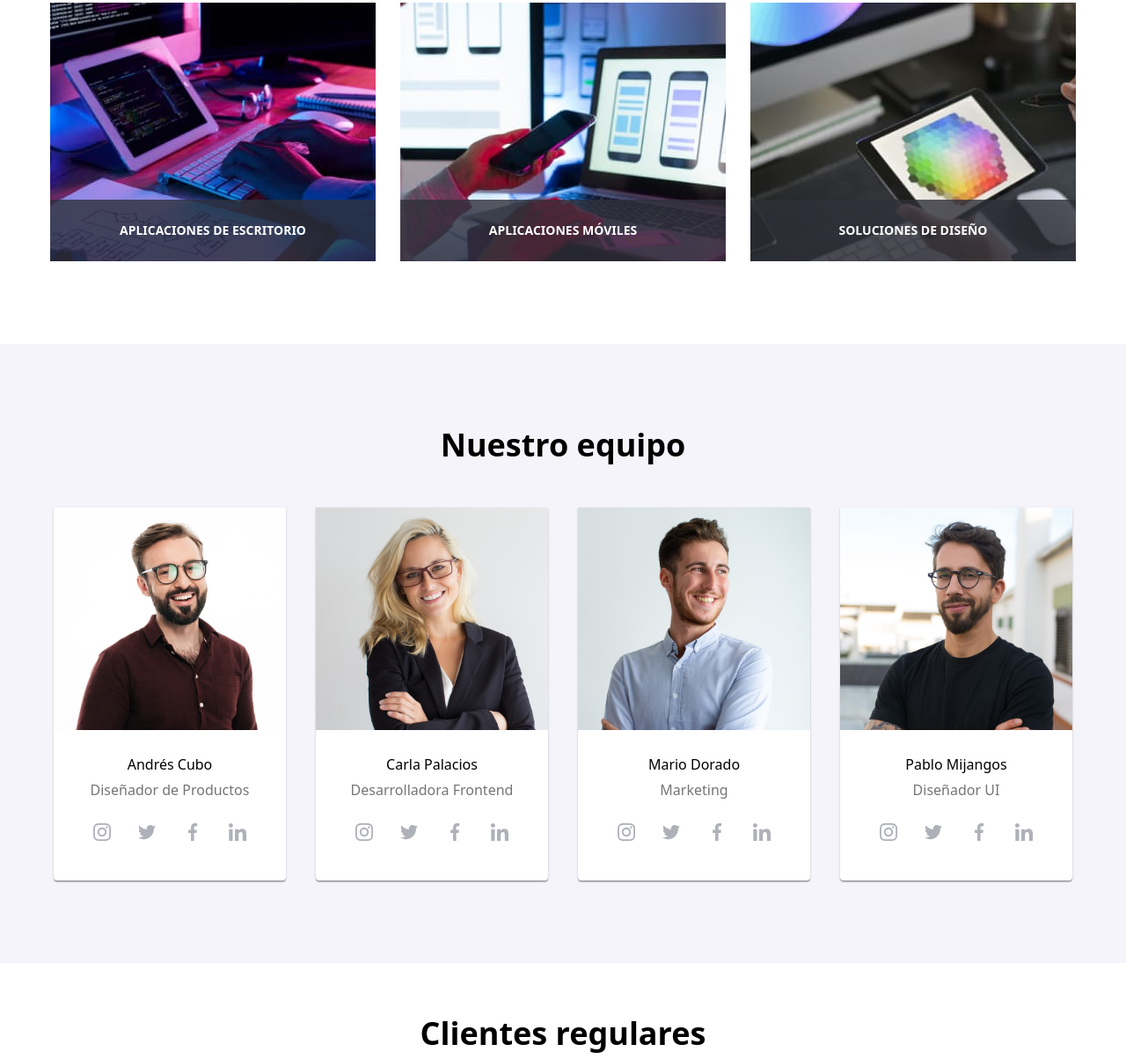
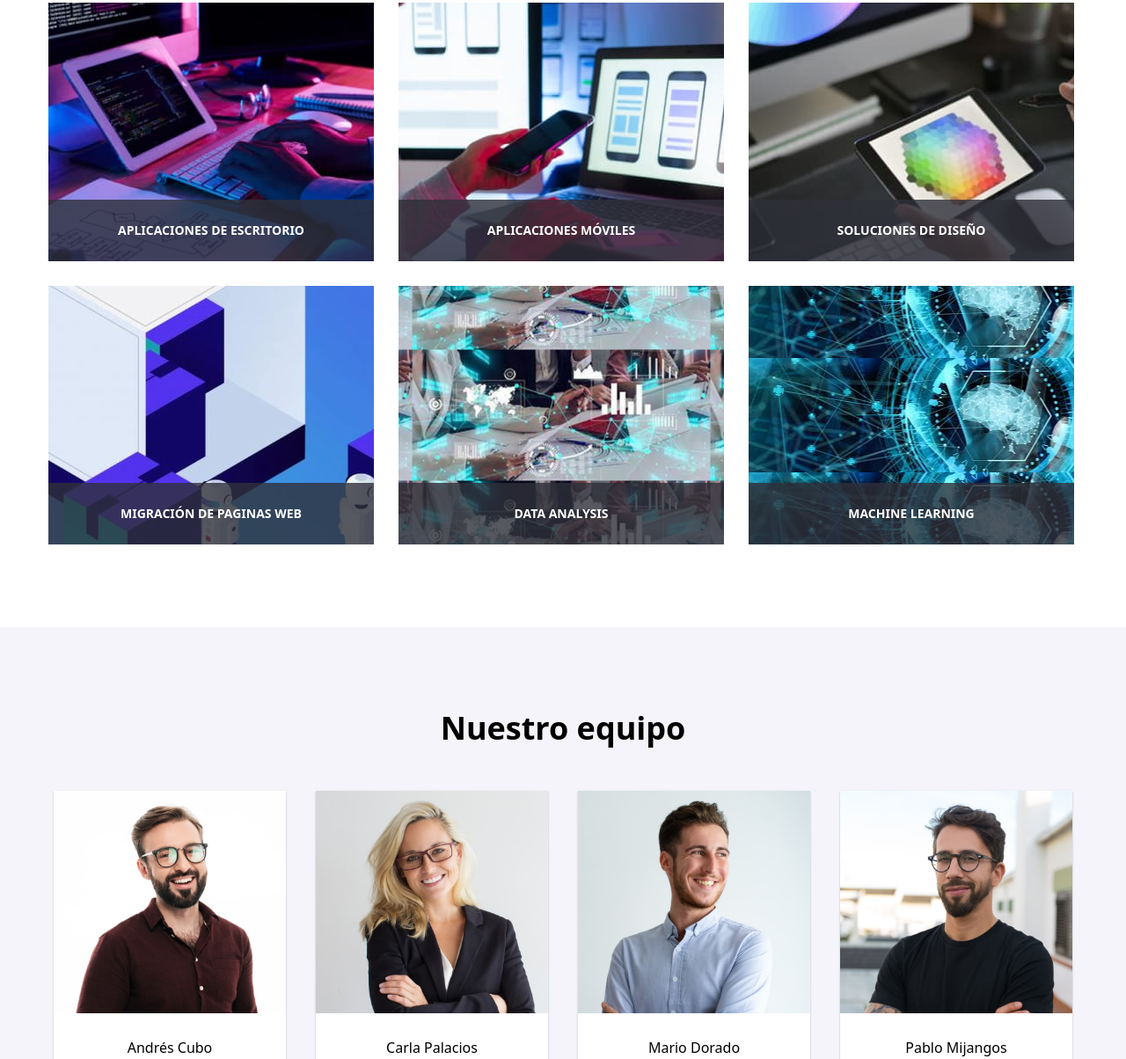
Before and after one commit to Jacksondg712/Company, a plain HTML site: page index.html in a window 1280 px wide. Shown: the part 1277-2481 px from the top of the page at 88% size. Drawn offline with nearby package versions, Linux system fonts and the light colour scheme.

Commit message:
T1
primera tarea

```diff
--- a/CSS/styles.css
+++ b/CSS/styles.css
@@ -578,6 +578,34 @@ button:focus{
     align-items: flex-end;
 }
 
+.dedication__card__imagen3{
+    width: 370px;
+    height: 294px;
+    background-image: url(../images/ESTUDIO/Migracion.jpg);
+    background-position: center;
+    display: flex;
+    align-items: flex-end;
+}
+
+.dedication__card__imagen4{
+    width: 370px;
+    height: 294px;
+    background-image: url(../images/ESTUDIO/AnalisisDatos.jpg);
+    background-position: center;
+    display: flex;
+    align-items: flex-end;
+}
+
+.dedication__card__imagen5{
+    width: 370px;
+    height: 294px;
+    background-image: url(../images/ESTUDIO/IA.jpg);
+    background-position: center;
+    display: flex;
+    align-items: flex-end;
+}
+
+
 .dedication__container__label{
     width: 370px;
     height: 70px;
--- a/index.html
+++ b/index.html
@@ -188,18 +188,21 @@
             <section class="dedication">
                 <div class="container flex">
                     <div class="wrap">
-                    <h2 class="dedication__title">A qué nos dedicamos</h2>
+                    <h2 class="dedication__title">Conozca nuestros servicios</h2>
 
                     <ul class="list dedication__list">
                         <li class="dedication__item"><div class="dedication__card__imagen"><div class="dedication__container__label"><p class="dedication__card__label">APLICACIONES DE ESCRITORIO</p></div></div></li>
                         <li class="dedication__item"><div class="dedication__card__imagen1"><div class="dedication__container__label"><P class="dedication__card__label">APLICACIONES MÓVILES</P></div></div></li>
                         <li class="dedication__item"><div class="dedication__card__imagen2"><div class="dedication__container__label"><P class="dedication__card__label">SOLUCIONES DE DISEÑO</P></div></div></li>
+                        <li class="dedication__item"><div class="dedication__card__imagen3"><div class="dedication__container__label"><P class="dedication__card__label">MIGRACIÓN DE PAGINAS WEB</P></div></div></li>
+                        <li class="dedication__item"><div class="dedication__card__imagen4"><div class="dedication__container__label"><P class="dedication__card__label">DATA ANALYSIS</P></div></div></li>
+                        <li class="dedication__item"><div class="dedication__card__imagen5"><div class="dedication__container__label"><P class="dedication__card__label">MACHINE LEARNING</P></div></div></li>
                     </ul>
                     </div>
                 </div>
             </section>
 
-            <!-- quinta seccion, equipo -->
+
             <section class="team">
                 <div class="container flex">
                     <div class="wrap">
@@ -543,6 +546,8 @@
                 </div>
             </section>
 
+        <!-- quinta seccion, Kevin -->
+        <!--
             <section class="customers">
                 <div class="container flex wrap">
                     <h4 class="customers__title">Clientes regulares</h4>
@@ -675,6 +680,7 @@
                 </div>
 
             </section>
+        -->
         </main>
 
         <!-- quinta seccion -->
```
Also changed, not shown: images/ESTUDIO/AnalisisDatos.jpg (added), images/ESTUDIO/IA.jpg (added), images/ESTUDIO/Migracion.jpg (added).
